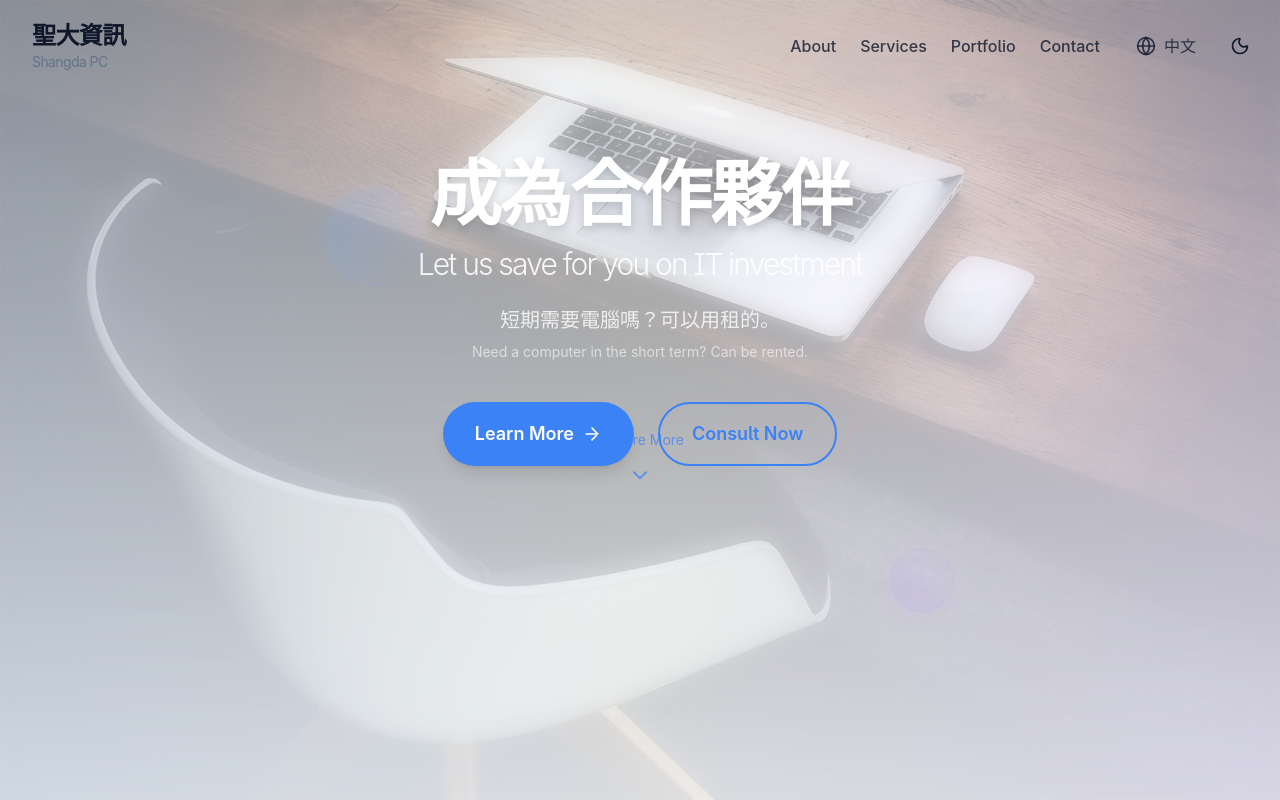
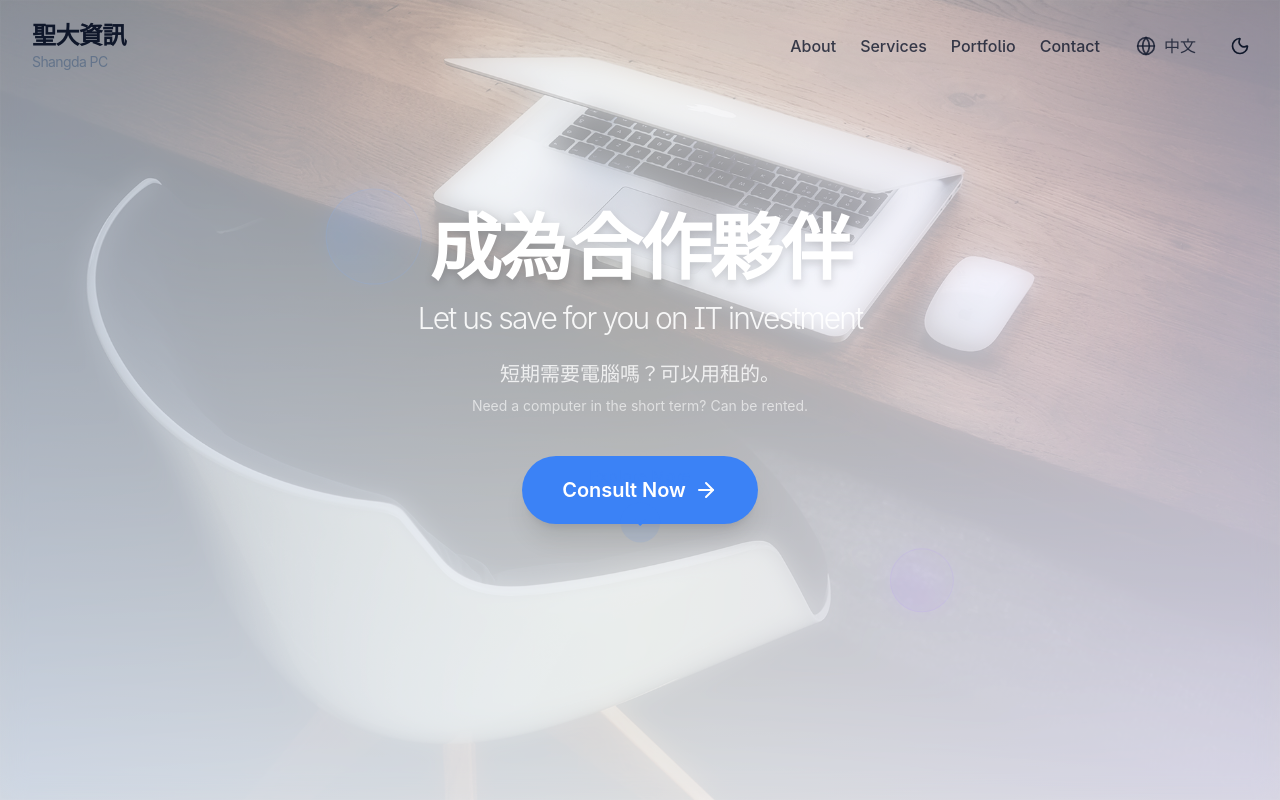
Before and after one commit to sychen-dev/sycomputer.org, a Next.js app: page / in a window 1280 px wide. Shown: the top 800 px of the page. Built offline with nearby package versions, Linux system fonts and the light colour scheme.

Commit message:
refactor: simplify HeroSection navigation by removing redundant 'Learn More' button

```diff
--- a/components/sections/HeroSection.tsx
+++ b/components/sections/HeroSection.tsx
@@ -29,7 +29,7 @@ const HeroSection = () => {
   };
 
   return (
-    <section className="relative min-h-screen flex items-center justify-center overflow-hidden pb-32">
+    <section className="relative min-h-screen flex items-center justify-center overflow-hidden">
       {/* Background Image with Parallax */}
       <motion.div
         className="absolute inset-0 z-0"
@@ -98,25 +98,16 @@ const HeroSection = () => {
             initial={{ opacity: 0, scale: 0.9 }}
             animate={{ opacity: 1, scale: 1 }}
             transition={{ duration: 0.5, delay: 1.2 }}
-            className="flex flex-col sm:flex-row gap-6 justify-center mb-12"
+            className="flex justify-center mb-16"
           >
-            <motion.button
-              whileHover={{ scale: 1.05 }}
-              whileTap={{ scale: 0.95 }}
-              onClick={scrollToAbout}
-              className="group inline-flex items-center justify-center gap-2 bg-primary text-white hover:bg-primary-dark px-8 py-4 rounded-full font-semibold text-lg hover-lift transition-all shadow-lg"
-            >
-              {t('button.learnMore')}
-              <ArrowRight className="w-5 h-5 group-hover:translate-x-1 transition-transform" />
-            </motion.button>
-
             <motion.a
               whileHover={{ scale: 1.05 }}
               whileTap={{ scale: 0.95 }}
               href="#contact"
-              className="inline-flex items-center justify-center gap-2 border-2 border-primary text-primary hover:bg-primary/10 px-8 py-4 rounded-full font-semibold text-lg transition-all"
+              className="inline-flex items-center justify-center gap-2 bg-primary text-white hover:bg-primary-dark px-10 py-5 rounded-full font-semibold text-xl hover-lift transition-all shadow-xl"
             >
               {t('button.consultNow')}
+              <ArrowRight className="w-6 h-6" />
             </motion.a>
           </motion.div>
         </motion.div>
@@ -126,19 +117,20 @@ const HeroSection = () => {
           initial={{ opacity: 0 }}
           animate={{ opacity: 1 }}
           transition={{ duration: 1, delay: 1.5 }}
-          className="absolute bottom-8 left-1/2 transform -translate-x-1/2"
+          className="absolute bottom-12 left-1/2 transform -translate-x-1/2"
         >
           <button
             onClick={scrollToAbout}
             aria-label="Scroll down"
-            className="flex flex-col items-center text-primary/70 hover:text-primary dark:text-white/60 dark:hover:text-white transition-colors"
+            className="flex flex-col items-center text-primary hover:text-primary-dark dark:text-white/80 dark:hover:text-white transition-colors group"
           >
-            <span className="text-sm mb-2">{t('common.exploreMore')}</span>
+            <span className="text-base font-medium mb-3 opacity-90 group-hover:opacity-100">{t('common.exploreMore')}</span>
             <motion.div
-              animate={{ y: [0, 8, 0] }}
-              transition={{ repeat: Infinity, duration: 1.5 }}
+              animate={{ y: [0, 12, 0] }}
+              transition={{ repeat: Infinity, duration: 1.8, ease: "easeInOut" }}
+              className="w-10 h-10 rounded-full bg-primary/10 dark:bg-white/10 flex items-center justify-center group-hover:bg-primary/20 dark:group-hover:bg-white/20 transition-colors"
             >
-              <ChevronDown className="w-6 h-6" />
+              <ChevronDown className="w-5 h-5" />
             </motion.div>
           </button>
         </motion.div>
```
